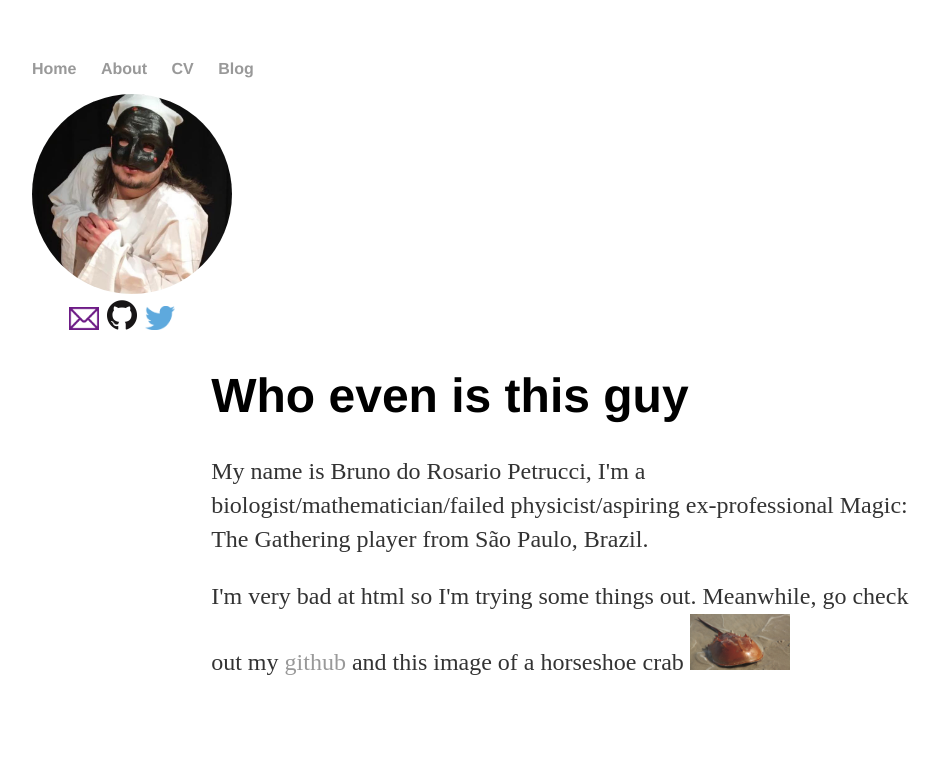
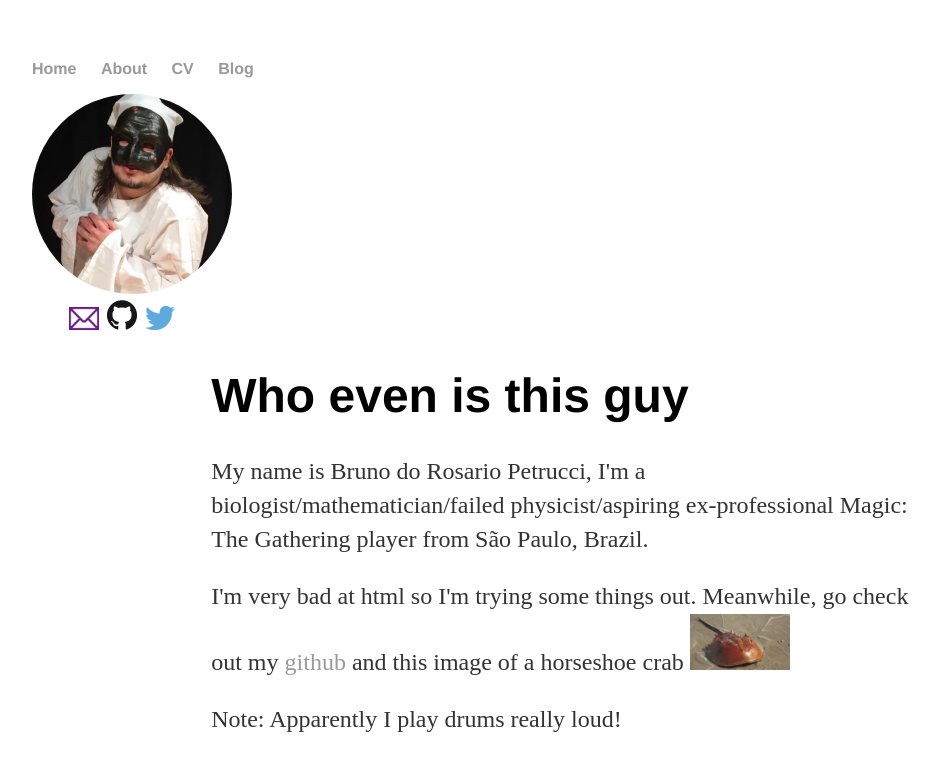
Before and after one commit to Brunnun/brunnun.github.io, a Jekyll site: the page built from about/index.html, in a window 1280 px wide. Shown: the top 771 px of the page, without its empty margins (160-1100 px from the left). Built offline with Jekyll 4.4.1, drawn with Linux system fonts in a browser that asks for light colours.

Commit message:
joking on something:

```diff
--- a/about/index.html
+++ b/about/index.html
@@ -6,3 +6,5 @@ title: Who even is this guy
     <p>My name is Bruno do Rosario Petrucci, I'm a biologist/mathematician/failed physicist/aspiring ex-professional Magic: The Gathering player from São Paulo, Brazil.</p>
 
     <p>I'm very bad at html so I'm trying some things out. Meanwhile, go check out my <a href="https://github.com/brunnun">github</a> and this image of a horseshoe crab <img src="../img/HC.png" width=100></p>
+
+    <p>Note: Apparently I play drums really loud!</p>
```
